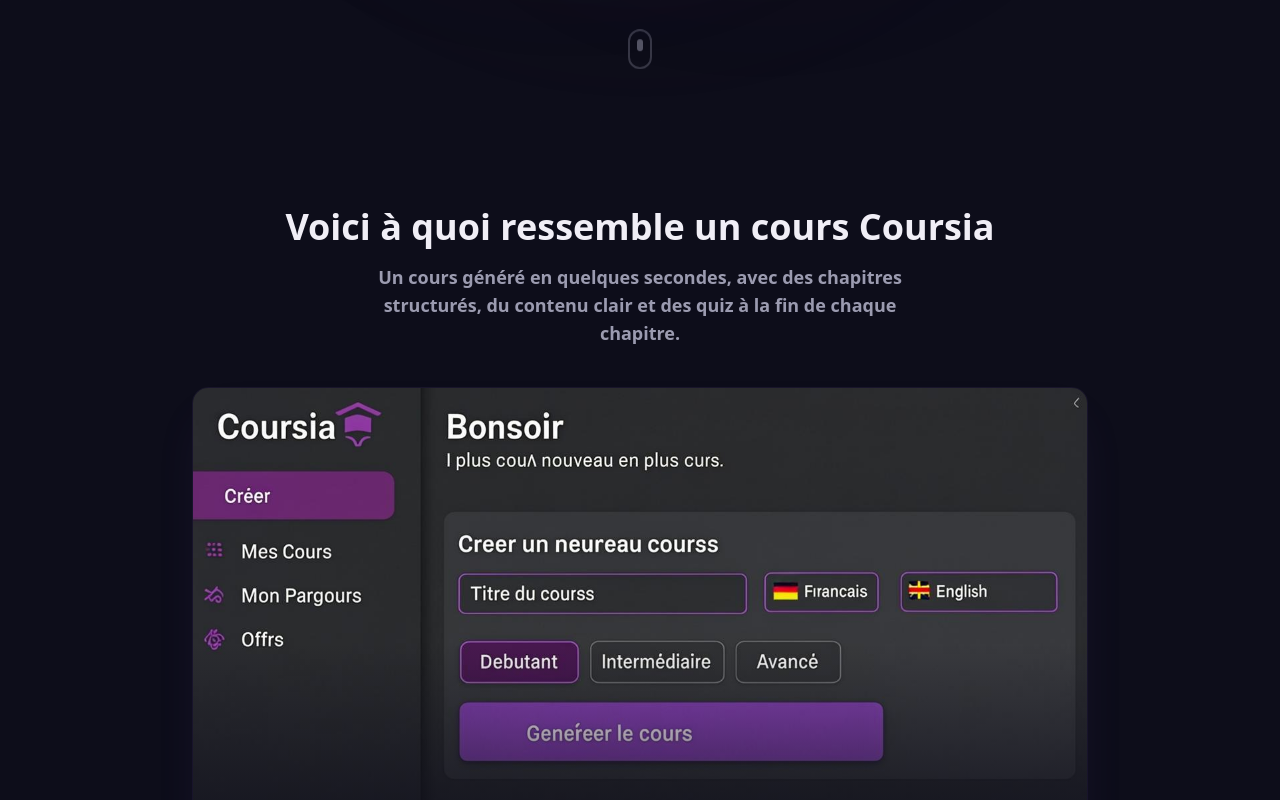
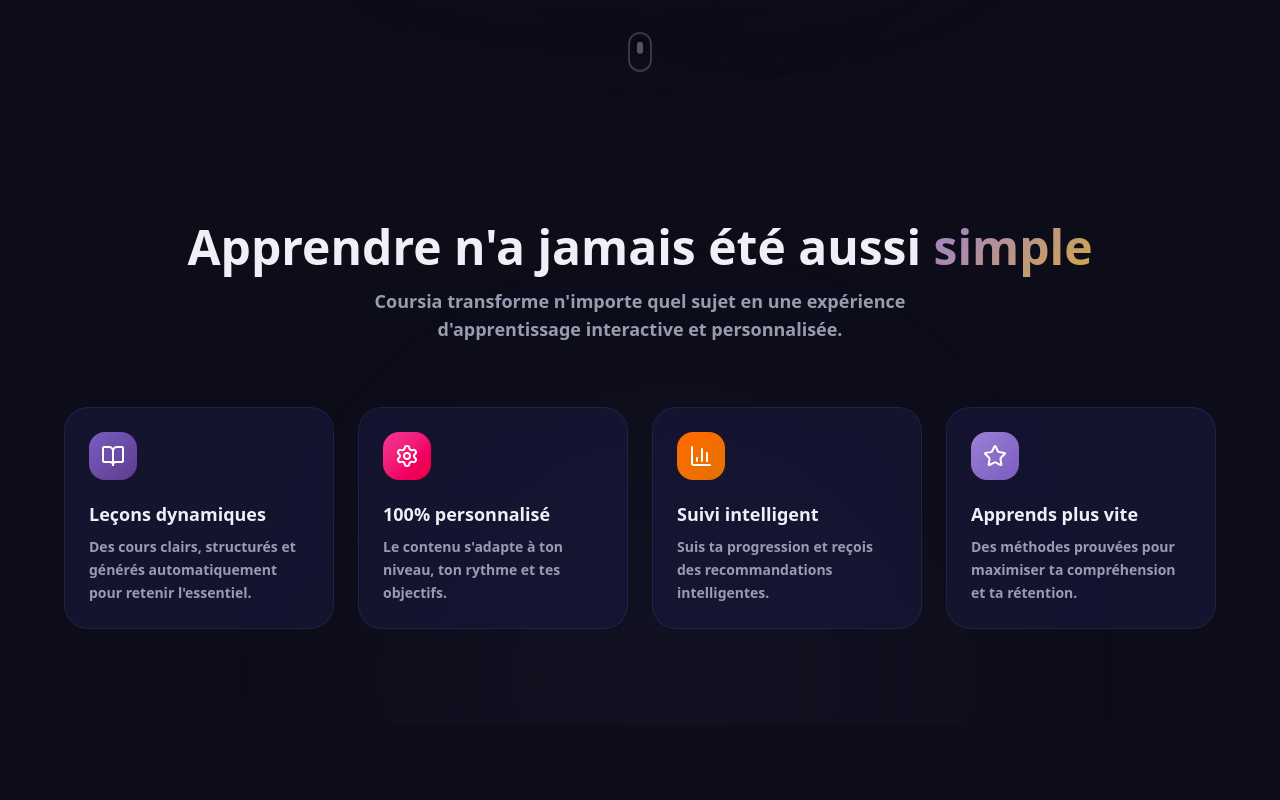
Before and after one commit to chriserwin449-svg/coursia-, a Next.js app: page / in a window 1280 px wide. Shown: the part 900-1700 px from the top of the page. Built offline with nearby package versions, Linux system fonts and the light colour scheme.

Commit message:
99171095-e80a-4954-b12d-1250ef091304

```diff
--- a/src/components/coursia/LandingPage.tsx
+++ b/src/components/coursia/LandingPage.tsx
@@ -240,28 +240,6 @@
             <div className="w-6 h-10 rounded-full border-2 border-muted-foreground/30 flex justify-center pt-2">
               <div className="w-1.5 h-3 rounded-full bg-muted-foreground/50" />
             </div>
-          </div>
-        </div>
-      </section>
-
-      {/* ===== PRODUCT PREVIEW SECTION ===== */}
-      <section className="relative py-20 px-4">
-        <div className="relative z-10 max-w-5xl mx-auto text-center">
-          <h2 className="text-2xl sm:text-3xl md:text-4xl font-extrabold mb-4">
-            {(tx.landing as Record<string, unknown>).mockupTitle as string}
-          </h2>
-          <p className="text-muted-foreground text-base sm:text-lg max-w-xl mx-auto mb-10">
-            {(tx.landing as Record<string, unknown>).mockupDesc as string}
-          </p>
-          {/* Real App Screenshot */}
-          <div className="relative rounded-2xl overflow-hidden shadow-2xl shadow-mauve/10 border border-border/50 max-w-4xl mx-auto">
-            <div className="absolute inset-0 bg-gradient-to-t from-night via-transparent to-transparent z-10 pointer-events-none" />
-            <img
-              src="/app-preview.png"
-              alt={lang === "fr" ? "Interface de création de cours Coursia" : "Coursia course creation interface"}
-              className="w-full h-auto block"
-              loading="lazy"
-            />
           </div>
         </div>
       </section>
```
